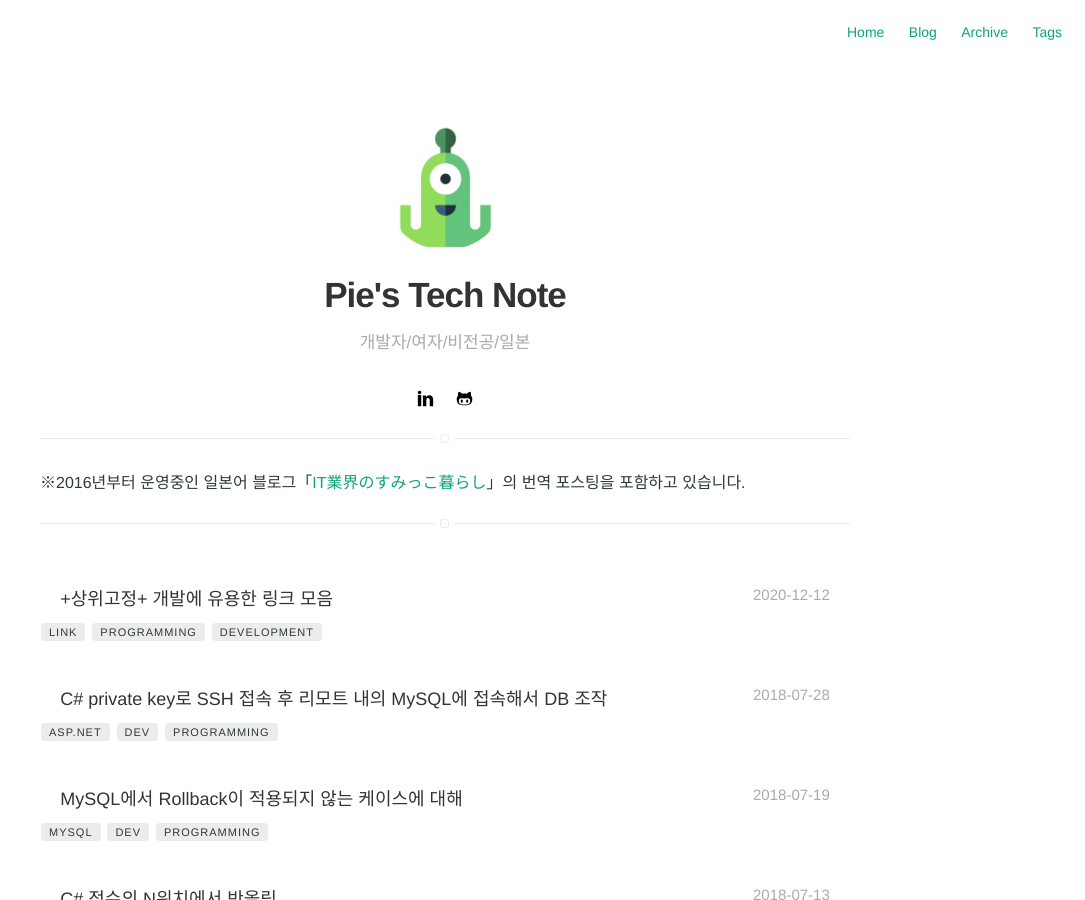
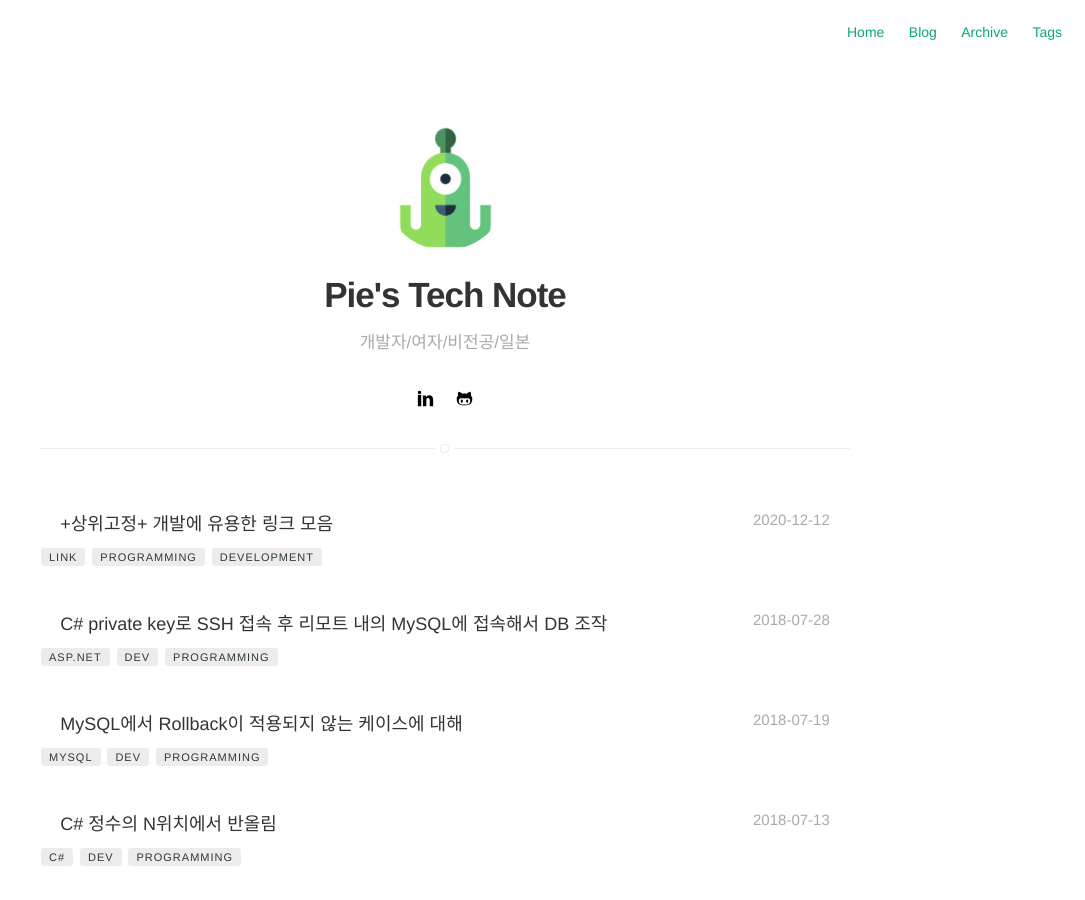
Before and after one commit to Pie001/pie001.github.io, a Jekyll site: the page built from blog/index.html, in a window 1280 px wide and 900 px high. Shown: the whole window, without its empty margins (195-1280 px from the left). Built offline with Jekyll 4.4.1, drawn with Linux system fonts in a browser that asks for light colours; the list of posts is cut into pages by our own code.

Commit message:
Update index.html

```diff
--- a/blog/index.html
+++ b/blog/index.html
@@ -5,9 +5,9 @@ layout: page
 title: Blog
 ---
 
-<div class="blog-list-desc">
+<!--<div class="blog-list-desc">
     ※2016년부터 운영중인 일본어 블로그「<a href="http://pie001.hatenablog.com" target="_blnak">IT業界のすみっこ暮らし</a>」의 번역 포스팅을 포함하고 있습니다.
-</div>
+</div>-->
 
 <section class="list">
 	{% if site.posts.size == 0 %}
```
